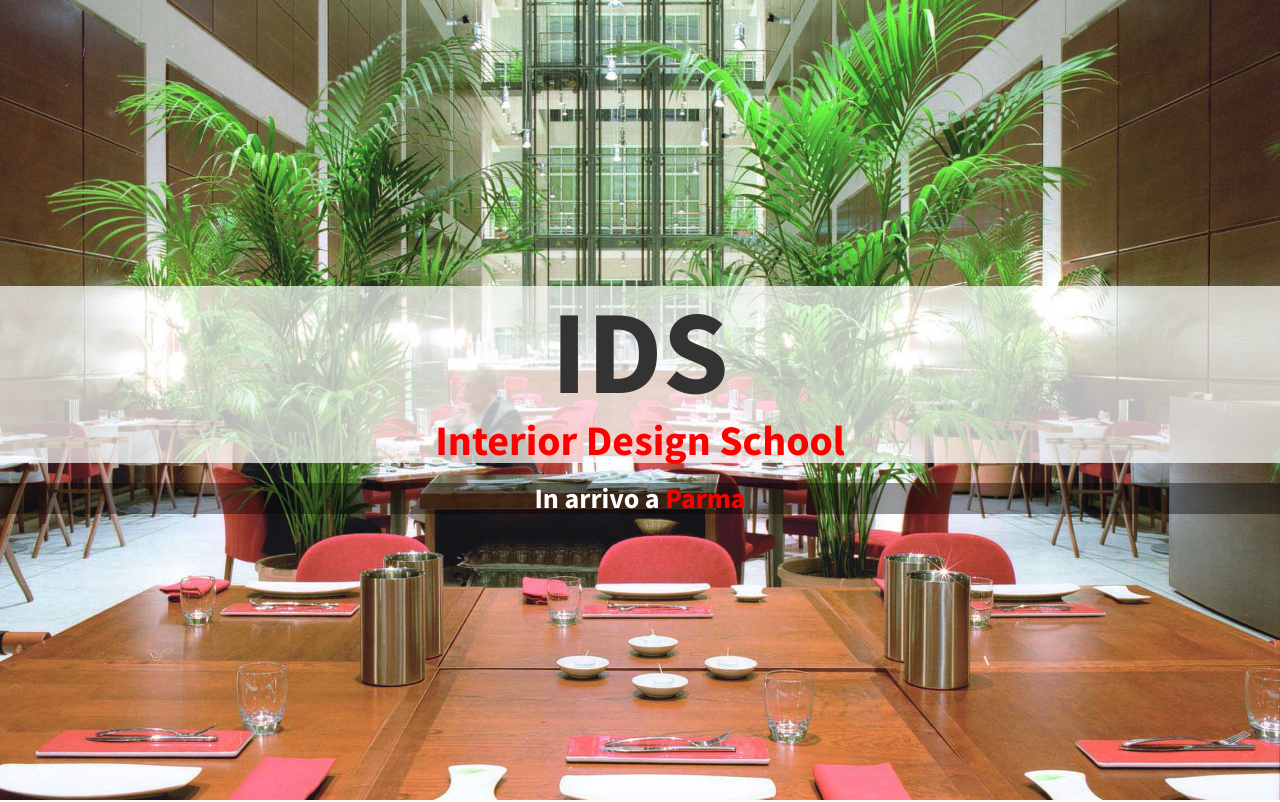
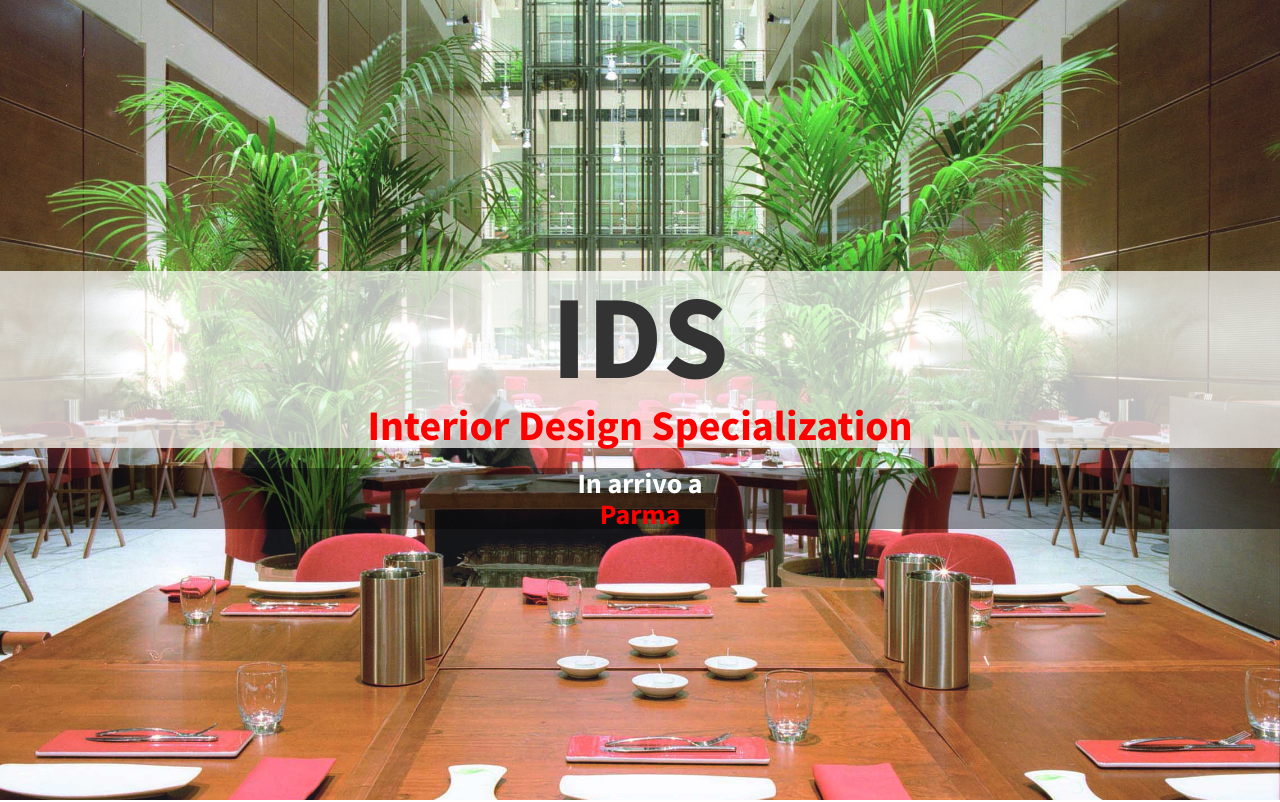
Before and after one commit to pbmolini/ids-site, a plain HTML site: page index.html in a window 1280 px wide. Shown: the top 802 px of the page. Drawn offline with Linux system fonts and the light colour scheme.

Commit message:
specialization

```diff
--- a/index.html
+++ b/index.html
@@ -36,9 +36,9 @@
     <header id="top" class="header">
         <div class="text-vertical-center-header">
             <h1>IDS</h1>
-            <h3>Interior Design School</h3>
+            <h3>Interior Design Specialization</h3>
             <br>
-            <h2>In arrivo a <span style="color: red">Parma</span></h2>
+            <h2>In arrivo a <br> <span style="color: red">Parma</span></h2>
         </div>
     </header>
 
```
